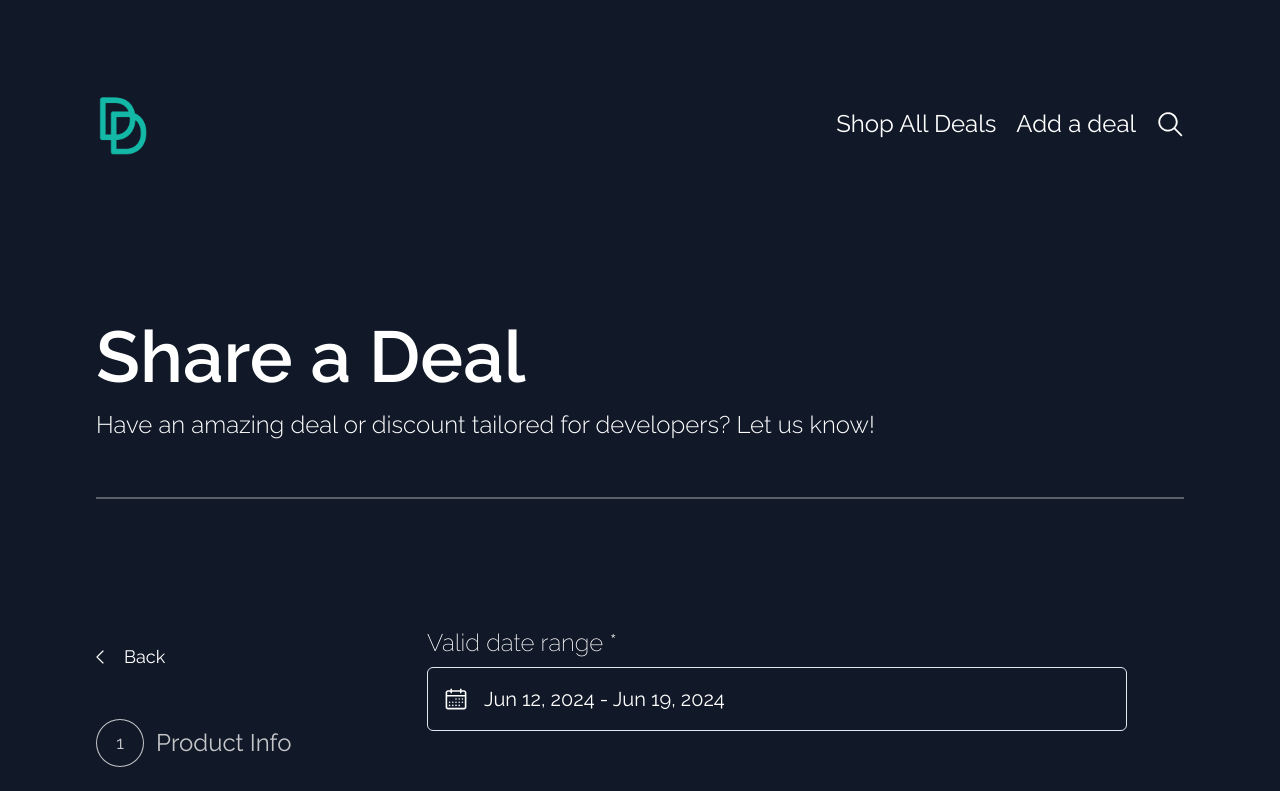
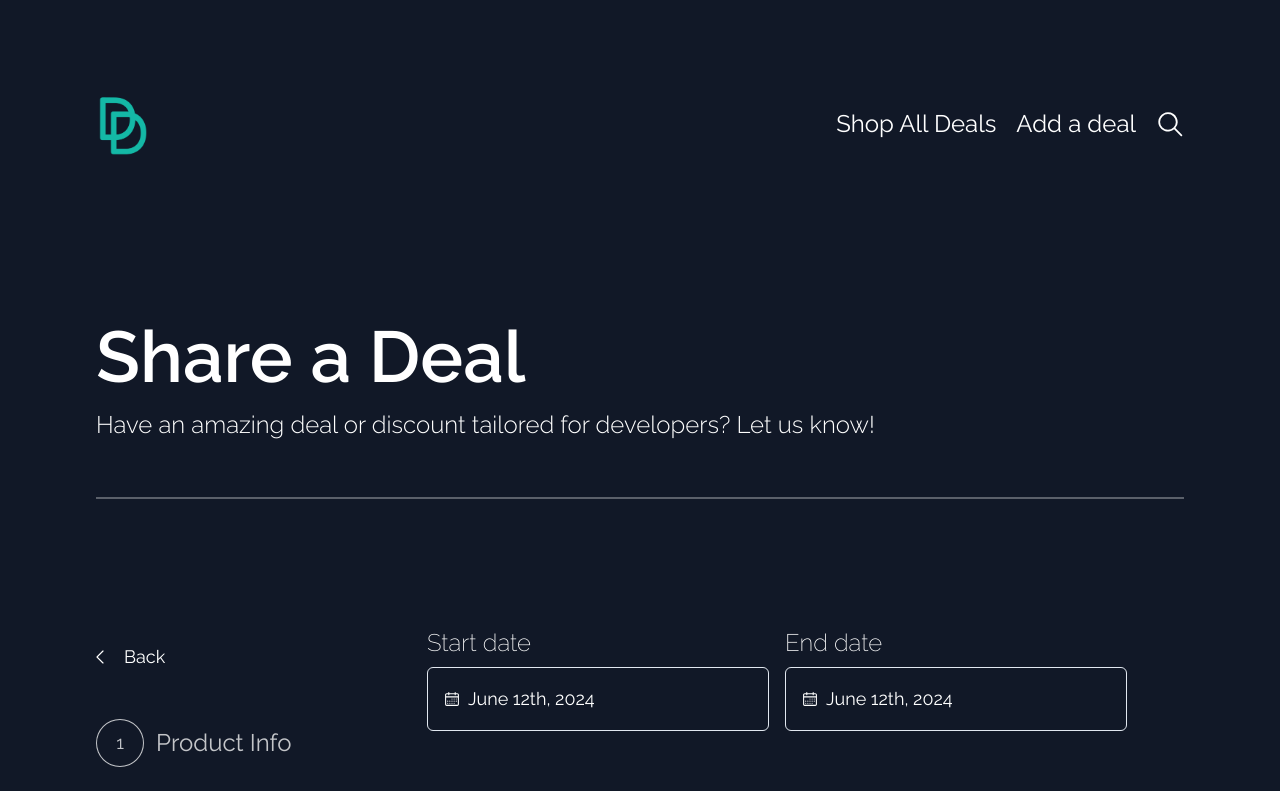
Before and after one commit to Learn-Build-Teach/deals-for-devs, a Next.js app: page /deals/add/coupon-details in a window 1280 px wide. Shown: the top 791 px of the page. Built offline with nearby package versions, Linux system fonts and the light colour scheme; no server answers.

Commit message:
feat: two separate start and end dates

```diff
--- a/src/components/DealPreview.tsx
+++ b/src/components/DealPreview.tsx
@@ -20,7 +20,7 @@ export default function DealPreview({
   couponCode?: string | null
   couponPercent?: number | null
   startDate: Date
-  endDate: Date
+  endDate?: Date
   category: string
   name: string
   description: string
@@ -59,7 +59,7 @@ export default function DealPreview({
         <div className="flex flex-wrap gap-2 text-sm font-light md:mt-1.5 md:text-lg">
           <span className=" text-white/70 ">Valid from:</span>
           <span className="font-normal">
-            {`${format(new Date(startDate), 'MMM d')} - ${format(new Date(endDate), 'MMM d, yyyy')}` ||
+            {`${format(new Date(startDate), 'MMM d')} - ${endDate ? format(new Date(endDate), 'MMM d, yyyy') : 'ongoing'}` ||
               'No coupon code required'}
           </span>
         </div>
--- a/src/components/forms/DatePicker.tsx
+++ b/src/components/forms/DatePicker.tsx
@@ -2,7 +2,6 @@
 import * as React from 'react'
 import { CalendarIcon } from '@radix-ui/react-icons'
 import { format } from 'date-fns'
-import { DateRange } from 'react-day-picker'
 import { cn } from '@/lib/utils'
 import { Button } from '@/components/ui/button'
 import { Calendar } from '@/components/ui/calendar'
@@ -13,61 +12,43 @@ import {
 } from '@/components/ui/popover'
 
 interface DatePickerProps extends React.HTMLAttributes<HTMLDivElement> {
-  onDateRangeChange: (range: DateRange) => void
-  initialFrom: Date
-  initialTo: Date
+  onDateChange: (date: Date | undefined) => void
+  initialDate: Date
 }
 
-export function DatePickerWithRange({
+export function DatePicker({
   className,
-  onDateRangeChange,
-  initialFrom,
-  initialTo,
+  onDateChange,
+  initialDate,
 }: DatePickerProps) {
-  const [date, setDate] = React.useState<DateRange | undefined>({
-    from: initialFrom,
-    to: initialTo,
-  })
+  const [date, setDate] = React.useState<Date | undefined>(initialDate)
 
-  const handleOnSelect = (range: DateRange | undefined) => {
-    setDate(range)
-    onDateRangeChange(range || { from: undefined, to: undefined })
+  const handleOnSelect = (date: Date | undefined) => {
+    onDateChange(date)
+    setDate(date)
   }
-
   return (
-    <div className={cn('grid gap-2', className)}>
     <Popover>
       <PopoverTrigger asChild>
         <Button
-            id="date"
           variant={'outline'}
           className={cn(
-              'flex h-16 w-full items-center justify-start gap-4 bg-transparent text-left text-sm font-normal hover:bg-transparent hover:text-white md:text-xl',
+            'h-16  w-full justify-start bg-transparent text-lg font-normal',
             !date && 'text-muted-foreground'
           )}
         >
-            <CalendarIcon className="h-6 w-6" />
-            {date?.from ?
-              date.to ?
-                <>
-                  {format(date.from, 'LLL dd, y')} -{' '}
-                  {format(date.to, 'LLL dd, y')}
-                </>
-              : format(date.from, 'LLL dd, y')
-            : <span>Pick a date</span>}
+          <CalendarIcon className="mr-2 h-4 w-4" />
+          {date ? format(date, 'PPP') : <span>Pick a date</span>}
         </Button>
       </PopoverTrigger>
       <PopoverContent className="w-auto p-0" align="start">
         <Calendar
-            initialFocus
-            mode="range"
-            defaultMonth={date?.from}
+          mode="single"
           selected={date}
           onSelect={handleOnSelect}
-            numberOfMonths={2}
+          initialFocus
         />
       </PopoverContent>
     </Popover>
-    </div>
   )
 }
--- a/src/components/forms/add-a-deal/CouponDetails.tsx
+++ b/src/components/forms/add-a-deal/CouponDetails.tsx
@@ -3,13 +3,12 @@ import Input from '@/components/forms/add-a-deal/Input'
 import { useRouter } from 'next/navigation'
 import { useAddDealContext } from '@/context/AddDealContext'
 import { AddDealRoutes } from '@/types/Types'
-import { DatePickerWithRange } from '../DatePicker'
-import { DateRange } from 'react-day-picker'
-import toast from 'react-hot-toast'
+import { DatePicker } from '../DatePicker'
 
 export default function CouponDetails() {
   const { currentStep, setCurrentStep, newDealData, updateNewDealDetails } =
     useAddDealContext()
+  console.log(newDealData)
   const router = useRouter()
 
   const nextStep = (e: React.FormEvent<HTMLFormElement>) => {
@@ -21,20 +20,34 @@ export default function CouponDetails() {
   return (
     <form onSubmit={nextStep} className="flex flex-1 flex-col items-center">
       <div className="flex w-full flex-col gap-7 lg:max-w-[700px] lg:gap-14">
+        <div className="grid gap-x-4 gap-y-4 md:grid-cols-2">
           <div className="flex flex-col gap-2">
             <span className="text-base font-extralight md:text-2xl">
-            Valid date range *
+              Start date
             </span>
-          <DatePickerWithRange
-            onDateRangeChange={(range: DateRange) => {
+            <DatePicker
+              onDateChange={(date: Date | undefined) => {
+                console.log(date)
                 updateNewDealDetails({
-                startDate: range.from?.toISOString(),
-                endDate: range.to?.toISOString(),
+                  startDate: date?.toLocaleString(),
                 })
               }}
-            initialFrom={new Date(newDealData.startDate)}
-            initialTo={new Date(newDealData.endDate)}
+              initialDate={new Date(newDealData.startDate)}
             />
+          </div>
+          <div className="flex flex-col gap-2">
+            <span className="text-base font-extralight md:text-2xl">
+              End date
+            </span>
+            <DatePicker
+              onDateChange={(date: Date | undefined) => {
+                updateNewDealDetails({
+                  endDate: date?.toLocaleDateString(),
+                })
+              }}
+              initialDate={new Date(newDealData.startDate)}
+            />
+          </div>
         </div>
         <div className="flex items-center gap-12">
           <Input
--- a/src/components/forms/add-a-deal/ReviewDeal.tsx
+++ b/src/components/forms/add-a-deal/ReviewDeal.tsx
@@ -1,13 +1,9 @@
 'use client'
 import { useRouter } from 'next/navigation'
 import { useAddDealContext } from '@/context/AddDealContext'
-import { format } from 'date-fns'
 import toast from 'react-hot-toast'
 import z from 'zod'
 import { createDeal } from '@/lib/queries'
-import Image from 'next/image'
-import DealGradientPlaceholder from '@/components/DealGradientPlaceholder'
-import { Category } from '@/types/Types'
 import DealPreview from '@/components/DealPreview'
 
 export default function ReviewDeal() {
@@ -22,7 +18,7 @@ export default function ReviewDeal() {
     coverImageURL: z.string().optional(),
     coverImageId: z.string().optional(),
     startDate: z.string().datetime(),
-    endDate: z.string().datetime(),
+    endDate: z.string().datetime().optional(),
     couponCode: z.string().optional(),
     percentage: z.number().optional(),
     contactName: z.string().min(1),
--- a/src/context/AddDealContext.tsx
+++ b/src/context/AddDealContext.tsx
@@ -12,7 +12,7 @@ const defaultDeal = {
   coverImageURL: '',
   coverImageId: '',
   startDate: new Date().toISOString(),
-  endDate: addDays(new Date(), 7).toISOString(),
+  endDate: undefined,
   couponCode: '',
   percentage: undefined,
   contactName: '',
@@ -27,7 +27,7 @@ export const newDealSchema = z.object({
   coverImageURL: z.string().optional(),
   coverImageId: z.string().optional(),
   startDate: z.string().datetime(),
-  endDate: z.string().datetime(),
+  endDate: z.string().datetime().optional(),
   couponCode: z.string().optional(),
   percentage: z.number().optional(),
   contactName: z.union([z.string().min(1), z.literal('')]),
```
Also changed, not shown: 1 other file (tests, documents, lock files or other folders). Lines whose indentation alone changed are shown as unchanged.
